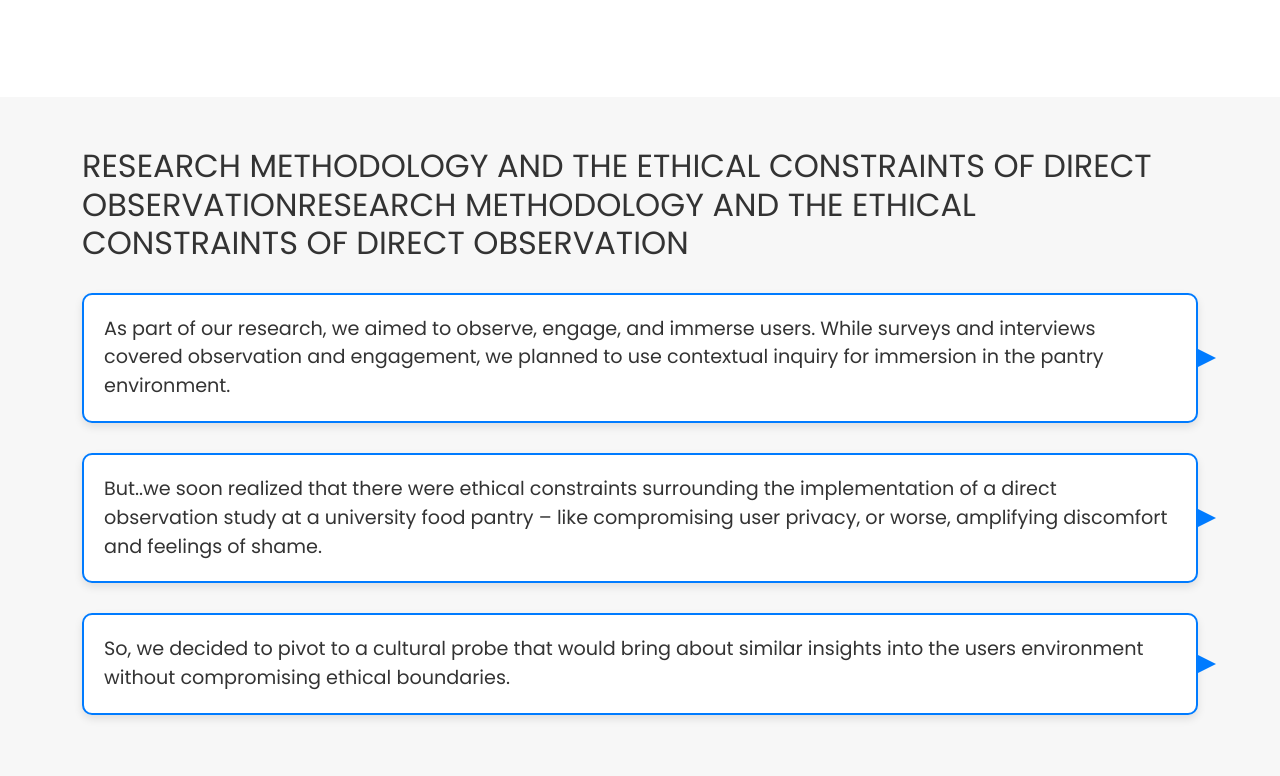
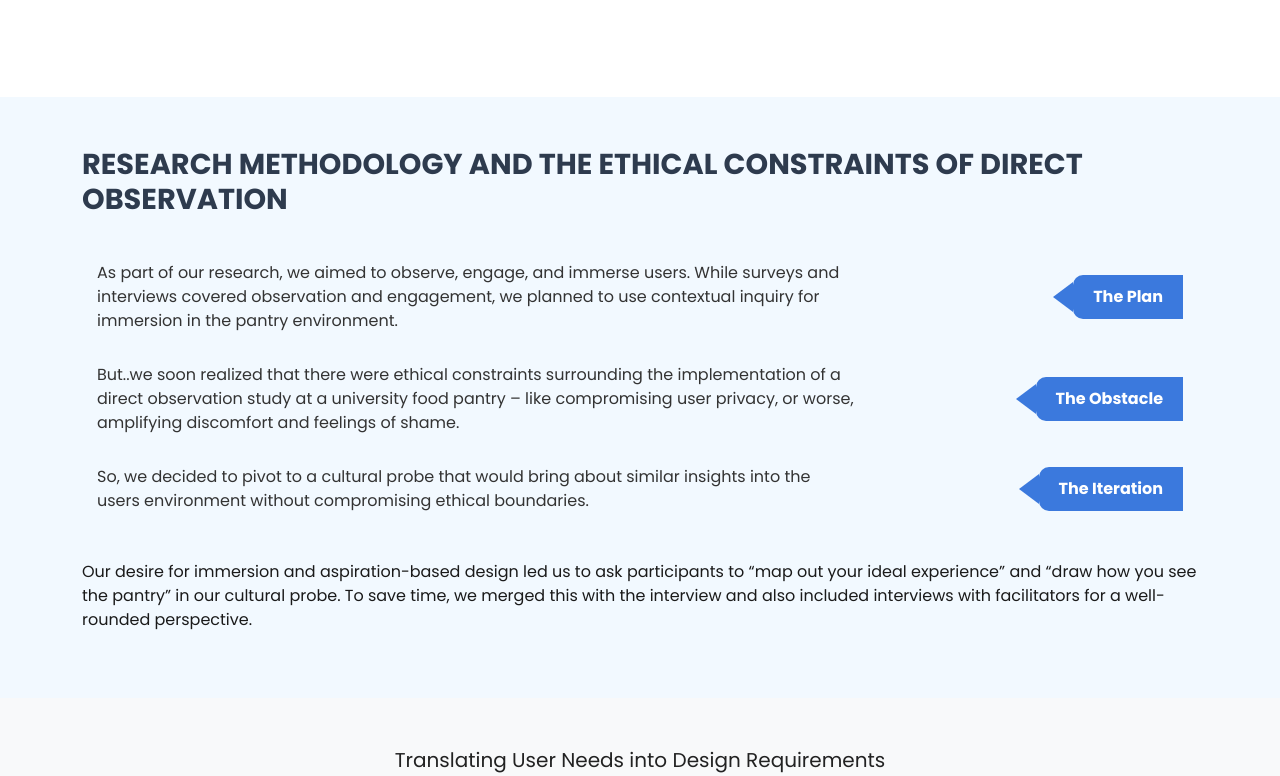
Before and after one commit to YashDev0710/Maize-BlueCup, a plain HTML site: page index.html in a window 1280 px wide. Shown: the part 5044-5820 px from the top of the page. Drawn offline with nearby package versions, Linux system fonts and the light colour scheme.

Commit message:
Add files via upload

```diff
--- a/index.css
+++ b/index.css
@@ -19,6 +19,9 @@ body {
 .padding-section50{
   padding-top: 25px;
   padding-bottom: 25px;
+}
+.padding-section30{
+  padding-top: 2rem;
 }
 .designer-container {
   display: flex;
@@ -476,15 +479,18 @@ body {
     object-fit: contain; /* Ensures the video fits without cropping */
 }
 
+.blue-pointer-section{
+  background-color: #F2F9FF;
+}
+
 .blue-pointer-box {
   display: flex;
   align-items: center;
   justify-content: space-between;
   padding: 15px;
-  border: 1px solid #ddd;
-  border-radius: 10px;
-  background-color: #fff;
-  box-shadow: 0 4px 6px rgba(0, 0, 0, 0.1);
+
+  background-color: #F2F9FF;
+
 }
 
 .blue-pointer-box p {
@@ -498,22 +504,22 @@ body {
   background-color: #3B79DD; /* Blue color */
   color: #fff;
   padding: 10px 20px;
-  border-radius: 0 10px 10px 0;
+  border-radius: 10px 0 0 10px; /* Rounded left corners */
   position: relative;
   font-weight: bold;
   white-space: nowrap;
 }
 
-/* The pointer (triangle) */
+/* The pointer (triangle) on the left side */
 .blue-pointer-button::after {
   content: "";
   position: absolute;
-  right: -20px;
+  left: -20px; /* Change from right to left */
   top: 50%;
   transform: translateY(-50%);
   width: 0;
   height: 0;
-  border-left: 20px solid #3B79DD; /* Same color as the button */
+  border-right: 20px solid #3B79DD; /* Change from border-left to border-right */
   border-top: 15px solid transparent;
   border-bottom: 15px solid transparent;
 }
--- a/index.html
+++ b/index.html
@@ -406,45 +406,39 @@ The next morning, my team and I had set up a call with the Maize & Blue Cupboard
 
 <div class="padding-section100"></div>
 
-<section class="pointer-box-section">
-    <div class="container">
-        <!-- Header -->
-        <div class="row">
-            <div class="col-12">
-                <h2 class="section-header">RESEARCH METHODOLOGY AND THE ETHICAL CONSTRAINTS OF DIRECT OBSERVATIONRESEARCH METHODOLOGY AND THE ETHICAL CONSTRAINTS OF DIRECT OBSERVATION</h2>
-            </div>
-        </div>
+<section class="blue-pointer-section">
+  <div class="container">
+    <div class="padding-section50"></div>
+    <!-- Section Title -->
+    <h2 class="section-title">RESEARCH METHODOLOGY AND THE ETHICAL CONSTRAINTS OF DIRECT OBSERVATION</h2>
 
-        <!-- Pointer Boxes -->
-        <div class="row">
-            <div class="col-12">
-                <!-- Line 1 with pointer -->
-                <div class="pointer-box">
-                    <div class="box-content">
-                        As part of our research, we aimed to observe, engage, and immerse users. While surveys and interviews covered observation and engagement, we planned to use contextual inquiry for immersion in the pantry environment.
-                    </div>
-                    <div class="pointer-arrow"></div>
-                </div>
+    <!-- Pointer Line 1 -->
+    <div class="blue-pointer-box">
 
-                <!-- Line 2 with pointer -->
-                <div class="pointer-box">
-                    <div class="box-content">
+      <p>As part of our research, we aimed to observe, engage, and immerse users. While surveys and interviews covered observation and engagement, we planned to use contextual inquiry for immersion in the pantry environment.</p>
+      <div class="blue-pointer-button">The Plan</div>
+    </div>
 
-                       But..we soon realized that there were ethical constraints surrounding the implementation of a direct observation study at a university food pantry – like compromising user privacy, or worse, amplifying discomfort and feelings of shame.
-                    </div>
-                    <div class="pointer-arrow"></div>
-                </div>
+    <!-- Pointer Line 2 -->
+    <div class="blue-pointer-box">
+      <p>But..we soon realized that there were ethical constraints surrounding the implementation of a direct observation study at a university food pantry – like compromising user privacy, or worse, amplifying discomfort and feelings of shame.</p>
+      <div class="blue-pointer-button">The Obstacle</div>
+    </div>
 
-                <!-- Line 3 with pointer -->
-                <div class="pointer-box">
-                    <div class="box-content">
-                        So, we decided to pivot to a cultural probe that would bring about similar insights into the users environment without compromising ethical boundaries.
-                    </div>
-                    <div class="pointer-arrow"></div>
-                </div>
-            </div>
-        </div>
+    <!-- Pointer Line 3 -->
+    <div class="blue-pointer-box">
+      <p>So, we decided to pivot to a cultural probe that would bring about similar insights into the users environment without compromising ethical boundaries.</p>
+      <div class="blue-pointer-button">The Iteration</div>
     </div>
+
+    <div class="padding-section30"></div>
+
+    <!-- Last Line Without Pointer -->
+    <div class="last-line">
+      <p>Our desire for immersion and aspiration-based design led us to ask participants to “map out your ideal experience” and “draw how you see the pantry” in our cultural probe. To save time, we merged this with the interview and also included interviews with facilitators for a well-rounded perspective.</p>
+    </div>
+  </div>
+  <div class="padding-section50"></div>
 </section>
 
 <section class="image-section">
@@ -669,6 +663,7 @@ The next morning, my team and I had set up a call with the Maize & Blue Cupboard
 <section class="next-steps-section">
   <div class="container">
     <!-- Title -->
+      <div class="padding-section50"></div>
     <h2 class="section-title">Next Steps (Potentially)</h2>
 
     <!-- First set of steps with pointers -->
@@ -682,7 +677,7 @@ The next morning, my team and I had set up a call with the Maize & Blue Cupboard
         <p>Explore the addition of artificial intelligence as a tool for scanning inventory photos to provide users with even more up-to-date stock information.</p>
       </div>
     </div>
-
+    <div class="padding-section30"
     <!-- Sub-section for "My Big Learnings" -->
     <h2 class="section-title">My Big Learnings</h2>
     <div class="steps-wrapper">
@@ -715,10 +710,9 @@ The next morning, my team and I had set up a call with the Maize & Blue Cupboard
   </div>
 </section>
 
-    <div class="blue-pointer-box">
-  <p>As part of our research, we aimed to observe, engage, and immerse users. While surveys and interviews covered observation and engagement, we planned to use contextual inquiry for immersion in the pantry environment.</p>
-  <div class="blue-pointer-button">The Plan</div>
-</div>
+
+
+
 
 
     <!-- Bootstrap JS and dependencies -->
```
